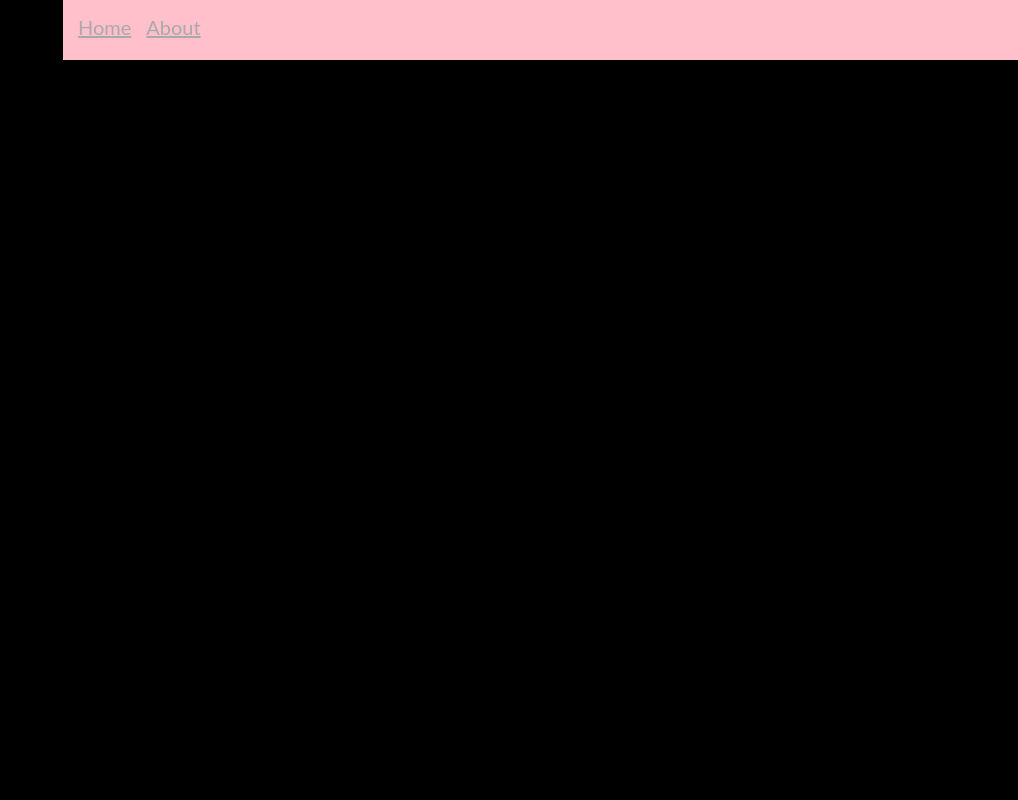
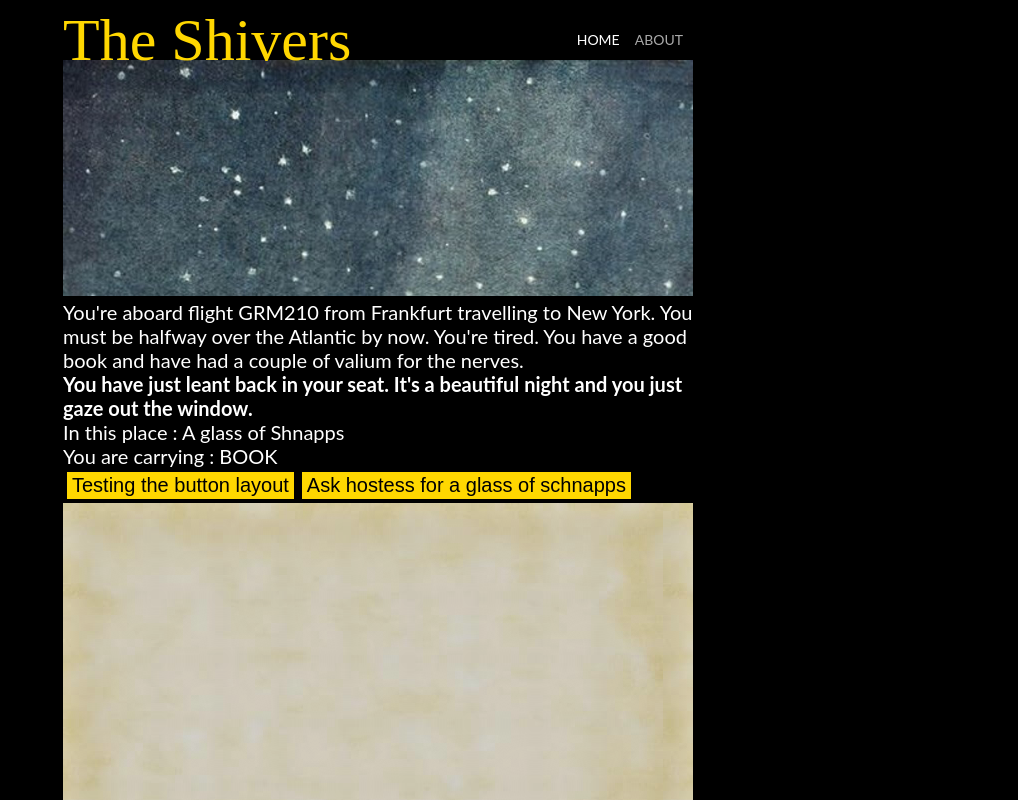
Before and after one commit to markhorsell/if-player-react, a React (Create React App) app: page /home in a window 1280 px wide. Shown: the top 800 px of the page, without its empty margins (262-1280 px from the left). Built offline with nearby package versions, Linux system fonts and the light colour scheme.

Commit message:
restyled header as fixed, changed routing so active menu item is display

```diff
--- a/src/App.js
+++ b/src/App.js
@@ -1,11 +1,12 @@
 import React, { Component } from "react";
-import { BrowserRouter as Router, Route} from "react-router-dom";
+import { BrowserRouter as Router, Route, Redirect,  Switch} from "react-router-dom";
 import { connect } from 'react-redux';
 
 
 //import data from './assets/theshivers/data.json';
 
 import Nav from './components/Nav';
+import Header from './components/Header';
 import Home from './containers/Home';
 import About from './containers/About';
 
@@ -34,19 +35,32 @@ class App extends Component {
 
        //this.props.dispatch(initData(data));
        this.props.dispatch(restart());
+
     }
 
     render() {
+      const {gameTitle } = this.props;
+      if(gameTitle){
+      console.log(gameTitle)
+      }else{
+        return <div>NOT READY</div>
+      }
         return (
 
            <Router>
 
              <div className='main'>
+
+
+
               <Nav/>
-              <div>
-              <Route exact path="/" component={Home} />
-              <Route path="/about" component={About} />
-              </div>
+              <Header title={gameTitle}/>
+              <Switch>
+              <Route exact path="/home" component={Home} />
+              <Route exact path="/about" component={About} />
+              <Redirect from="/" to="home" />
+              </Switch>
+
             </div>
           </Router>
         );
@@ -54,5 +68,18 @@ class App extends Component {
 }
 
 App.propTypes = {};
+/*
+export default connect()(App);
+*/
+function mapStateToProps(state) {
 
-export default connect()(App);
+
+
+  const {gameTitle } =state.gameData;
+  return {
+    gameTitle,
+
+
+  }
+}
+export default connect(mapStateToProps)(App)
--- a/src/components/Nav.js
+++ b/src/components/Nav.js
@@ -1,5 +1,5 @@
 
-import { Link } from "react-router-dom";
+import { NavLink } from "react-router-dom";
 
 import React  from "react";
 
@@ -10,10 +10,10 @@ const Nav = () => (
        <div className="nav">
           <ul>
             <li>
-              <Link to="/">Home</Link>
+              <NavLink to="/home" activeStyle={{ color: 'white' }}>HOME</NavLink>
             </li>
             <li>
-              <Link to="/about">About</Link>
+              <NavLink to="/about" activeStyle={{ color: 'white' }}>ABOUT</NavLink>
             </li>
           </ul>
         </div>
--- a/src/containers/About.js
+++ b/src/containers/About.js
@@ -27,7 +27,7 @@ render(){
   return(
 
   <React.StrictMode>
-    <div ref={this.divRef}>
+    <div  className='about' ref={this.divRef}>
       <h2>About</h2>
       <p>A game engine for Interactive fiction</p>
       <p>An editor is available here ------</p>
--- a/src/containers/home.js
+++ b/src/containers/home.js
@@ -3,7 +3,7 @@ import React, { Component } from "react";
 import { connect } from 'react-redux';
 
 
-import Header from '../components/Header';
+
 import RoomDescription from '../components/RoomDescription';
 import RoomImage from '../components/RoomImage';
 import Message from '../components/Message';
@@ -80,10 +80,10 @@ class Home extends Component {
     //
     return (
 
-      <div>
+      <div className='home'>
 
 
-        <Header title={gameData.gameTitle}/>
+
 
        {/*} <p>TODO https://popmotion.io/pose/</p>
 
--- a/src/index.css
+++ b/src/index.css
@@ -114,56 +114,72 @@ body {
 /* HEADER COMP */
 div .header {
 	position:fixed;
-	background-color:black;
-
-
-	left:10px;
+	z-index:1;
+	background-color:rgba(0,0,0,.7);
+	width: inherit;
+	margin:0 auto;
     font-family: 'Yesteryear', cursive;
-
     color:gold;
-	text-align:center;
-	margin:20px;
-    font-size:40px;
+	text-align:left;
+	top:0px;
+	height:60px;
+	font-size:60px;
+	line-height:80px;
 
 }
-/* DESCRIPTION COMPONENT */
-.room-description {
-	position: relative;
-	display:inline-block;
-	width:100%;
+
+/*NAV COMPONENT */
+/* COVERS ALL PAGES */
+div.nav  {
+	position:fixed;
+	z-index:2;
+	width: inherit;
+	top:10px;
 	height:60px;
 
 
-}
-/*NAV COMPONENT */
 
-div.nav  {
-	position:fixed;
-	width:100%;
-	height:60px;
-	background-color: pink;
+
 }
 .nav >ul {
 	position:relative;
-	/*right:20px;*/
-    /*display:inline-block;*/
+	text-align:right;
     width: 100%;
-   /* background-color: black;*/
-    margin:10px;
+
+   top:10px;
 }
+/*lvhfa*/
 .nav > ul>li {
     display: inline-block;
     margin:5px;
-    margin-right:10px;
+	margin-right:10px;
+
 }
-.nav >ul>li >a {
+
+.nav >ul >li >a {
 	color: darkgray;
+	font-size:14px;
+	text-decoration: none;
 }
-.nav >ul >li >a:link, .nav >li >a:visited {
+
+.nav >ul >li >a:link, .nav >ul >li >a:visited{
 	color: darkgray
 }
-.nav >ul >li >a:hover, .nav >li >a:active {
-    color: black;
+.nav >ul >li >a:hover{
+    color: white;
+}
+/* See component NavLink
+.nav >ul >li >a:active {
+	color: white;
+}
+*/
+
+
+
+
+/* PAGES */
+.home, .about {
+	margin-top:60px;
 }
 /*
 .debug {
@@ -175,6 +191,15 @@ div.nav  {
     font-weight:100;
 }
 */
+/* DESCRIPTION COMPONENT */
+.room-description {
+	position: relative;
+	display:inline-block;
+	width:100%;
+	height:60px;
+
+
+}
 
 /* MESSAGE COMPONENT */
 .message{
```
